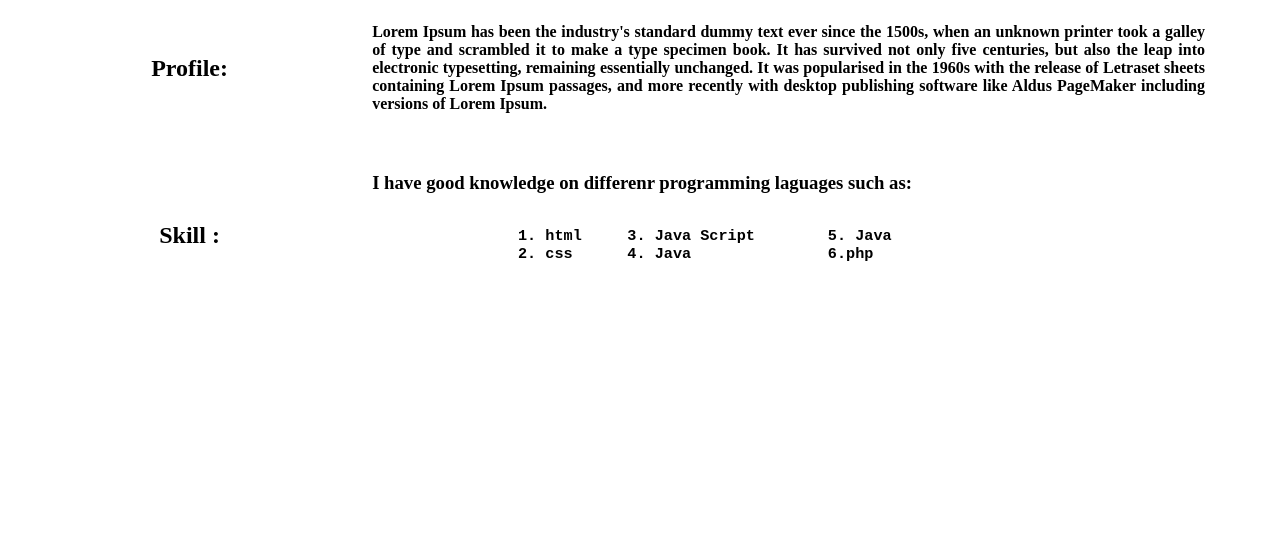
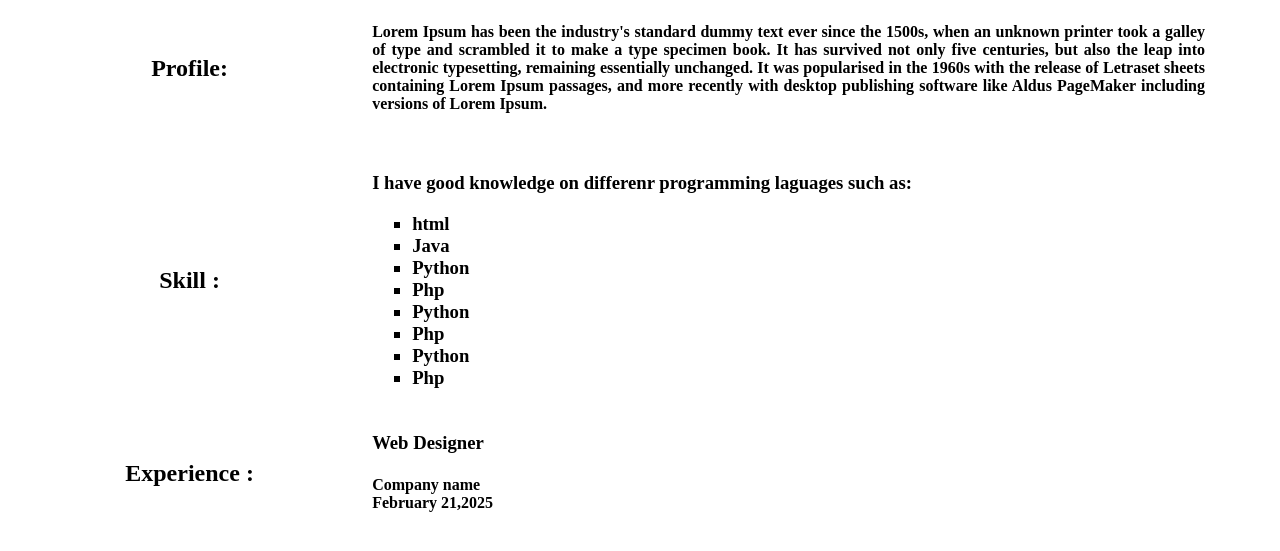
Before and after one commit to BikramGyawali/Cv-html, a plain HTML site: page index.html in a window 1280 px wide. Shown: the part 249-800 px from the top of the page. Drawn offline with Linux system fonts and the light colour scheme.

Commit message:
Completed the project

```diff
--- a/index.html
+++ b/index.html
@@ -56,20 +56,39 @@
 
     <!-- table for skill -->
 
+    <table width="1200px" height="200px">
+      <th width="300px" height="50px">
+        <h2>Skill :</h2>
+      </th>
+      <th width="700px" height="150px" align="justify">
+        <h3>
+          I have good knowledge on differenr programming laguages such as:
+          <ul type="square">
+            <li>html</li>
+            <li>Java</li>
+            <li>Python</li>
+            <li>Php</li>
+            <li>Python</li>
+            <li>Php</li>
+            <li>Python</li>
+            <li>Php</li>
+          </ul>
+        </h3>
+      </th>
+    </table>
+    <!-- Experience Section
+      -->
     <table width="1200px">
       <th width="300px">
-        <h2>Skill :</h2>
+        <h2>Experience :</h2>
       </th>
+
       <th width="700px" align="justify">
-        <h3>
-          I have good knowledge on differenr programming laguages such as:
-          <pre align="left">
-               <b>
-                1. html     3. Java Script        5. Java
-                2. css      4. Java               6.php
-               </b>
-            </pre>
-        </h3>
+        <h3>Web Designer</h3>
+        <h4>
+          Company name <br />
+          February 21,2025
+        </h4>
       </th>
     </table>
   </body>
```
